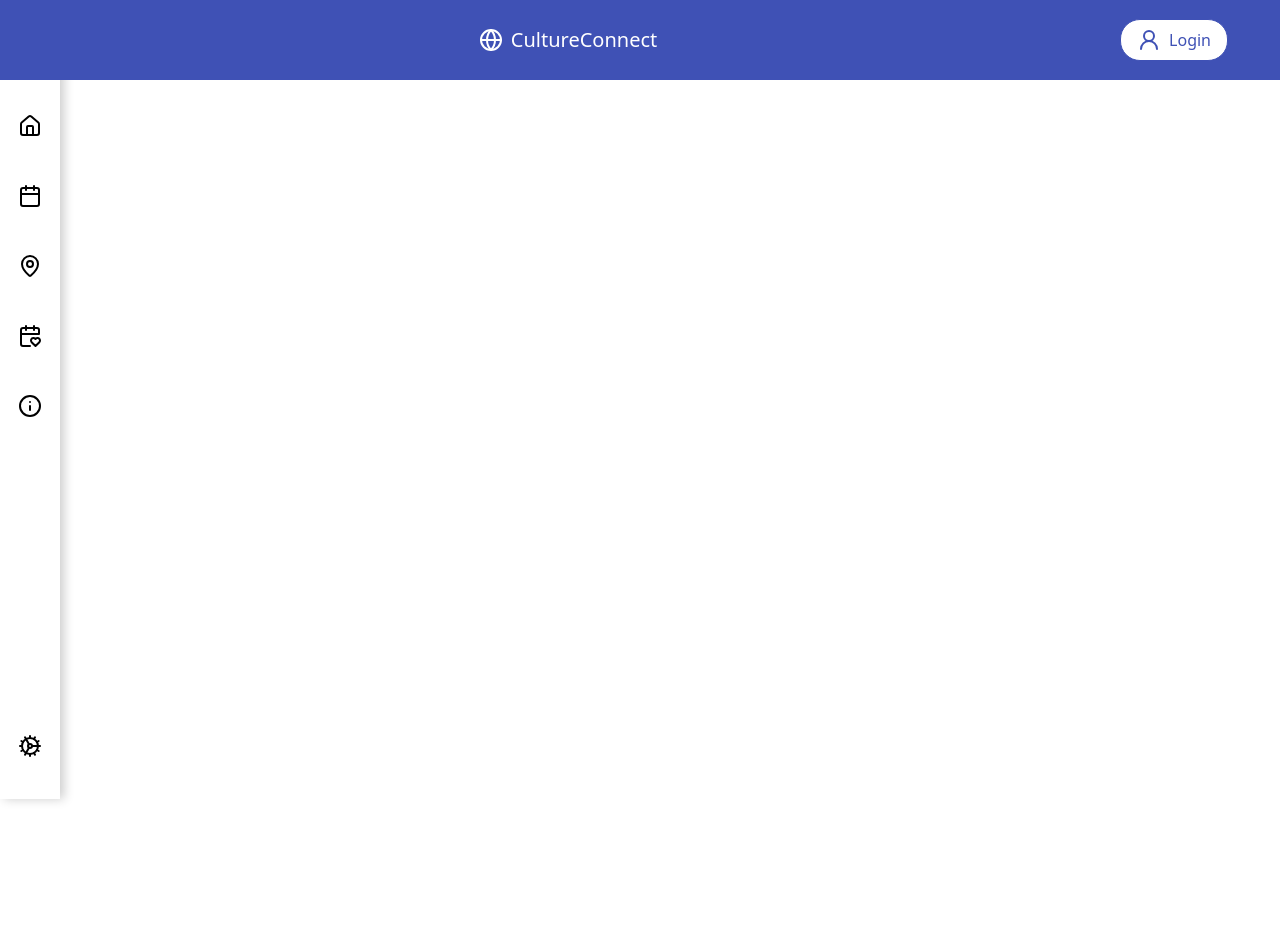
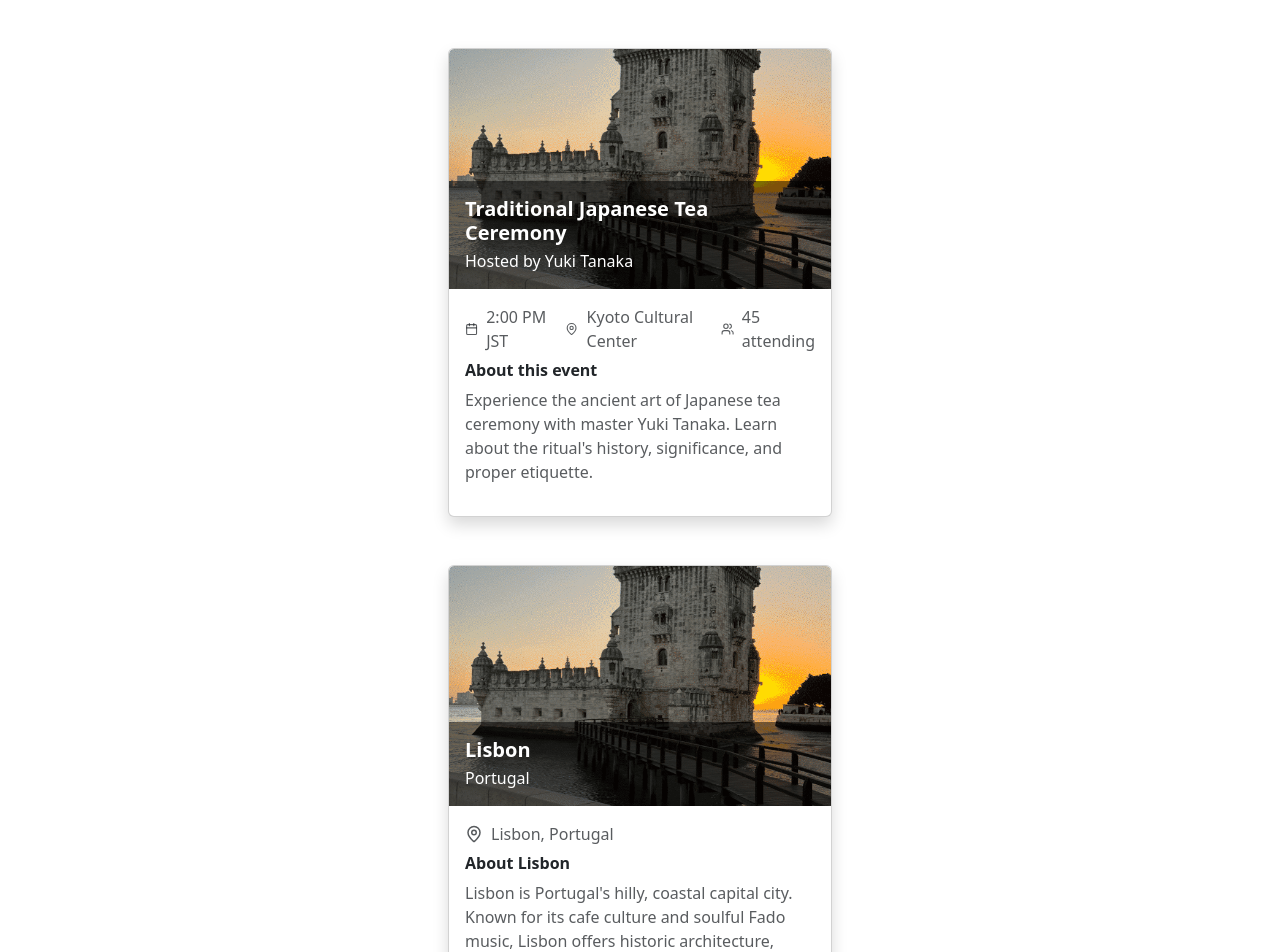
Before and after one commit to rrmaduro/HackTogether, a React app in the folder hacktogether-template/: page / in a window 1280 px wide. Shown: the top 952 px of the page. Before the commit the page ends 800 px from the top, so only its background shows below. Built offline with nearby package versions, Linux system fonts and the light colour scheme; the HTML template or start-up script is replaced by a standard one.

Commit message:
template cards

```diff
--- a/hacktogether-template/src/App.tsx
+++ b/hacktogether-template/src/App.tsx
@@ -1,12 +1,16 @@
 import React from 'react';
 import 'bootstrap/dist/css/bootstrap.min.css';
 import Navbar from './components/Navbar/mainNavbar';
+import Event from './components/Event/event';
+import Location from './components/Locations/locations';
+
 
 
 function App() {
   return (
     <div className="min-h-screen bg-gray-50">
-      <Navbar/>
+      <Event/>
+      <Location/>
     </div>
   );
 }
--- a/hacktogether-template/src/components/Event/event.tsx
+++ b/hacktogether-template/src/components/Event/event.tsx
@@ -1,17 +1,50 @@
 import React from 'react';
-import { CircleUserRound } from 'lucide-react';
+import { Calendar, MapPin, Users } from 'lucide-react';
+import eventImage from '../../assets/images/lisbon.png'; // Import the image
 
-export default function Event() {
+export default function EventCard() {
     return (
-    <nav className="container-fluid min-vh-100 d-flex align-items-center justify-content-center ">
-        <div className="bg-light p-5 rounded shadow ">
-            <div className="card-body">
-                <h5 className="card-title">Lisbon, Portugal</h5>
-                <h6 className="card-subtitle mb-2 text-body-secondary">Tiago Nunes</h6>
-                <p className="card-text">I'm looking for good food to try in Portugal.</p>
-                <p>2/nov 16:45</p>
+        <div className="container d-flex justify-content-center my-5">
+            <div
+                className="card shadow"
+                style={{ width: '24rem', maxHeight: '37.5rem', overflow: 'hidden' }} // Set max-height in rem
+            >
+                {/* Event Image with Overlay */}
+                <div className="position-relative">
+                    <img
+                        src={eventImage} // Use the imported image here
+                        className="card-img-top"
+                        alt="Event background"
+                        style={{ maxHeight: '15rem', objectFit: 'cover' }} // Limit image height to keep within card max-height
+                    />
+                    <div
+                        className="position-absolute bottom-0 start-0 w-100 text-white p-3"
+                        style={{ background: 'rgba(0, 0, 0, 0.5)' }}
+                    >
+                        <h5 className="fw-bold mb-1">Traditional Japanese Tea Ceremony</h5>
+                        <p className="mb-0">Hosted by Yuki Tanaka</p>
+                    </div>
+                </div>
+
+                {/* Event Details */}
+                <div className="card-body">
+                    <div className="d-flex align-items-center mb-2 text-muted">
+                        <Calendar className="me-2" size={18} />
+                        <span>2:00 PM JST</span>
+                        <MapPin className="ms-3 me-2" size={18} />
+                        <span>Kyoto Cultural Center</span>
+                        <Users className="ms-3 me-2" size={18} />
+                        <span>45 attending</span>
+                    </div>
+
+                    {/* Event Description */}
+                    <h6 className="fw-bold">About this event</h6>
+                    <p className="text-muted">
+                        Experience the ancient art of Japanese tea ceremony with master Yuki Tanaka.
+                        Learn about the ritual's history, significance, and proper etiquette.
+                    </p>
+                </div>
             </div>
         </div>
-    </nav>
     );
 }
--- a/hacktogether-template/src/components/Locations/locations.tsx
+++ b/hacktogether-template/src/components/Locations/locations.tsx
@@ -1,16 +1,47 @@
 import React from 'react';
-import { CircleUserRound } from 'lucide-react';
+import { MapPin } from 'lucide-react';
+import locationImage from '../../assets/images/lisbon.png'; // Import the image
 
-export default function Locations() {
+export default function LocationCard() {
     return (
-    <nav className="container-fluid min-vh-100 d-flex align-items-center justify-content-center ">
-        <div className="bg-light p-5 rounded shadow ">
-            <div className="card-body">
-                <h5 className="card-title">Lisbon</h5>
-                <h6 className="card-subtitle mb-2 text-body-secondary">Portugal</h6>
-                <p className="card-text">It's the capital of Portugal.</p>
+        <div className="container d-flex justify-content-center my-5">
+            <div
+                className="card shadow"
+                style={{ width: '24rem', maxHeight: '37.5rem', overflow: 'hidden' }} // Set max-height in rem
+            >
+                {/* Location Image with Overlay */}
+                <div className="position-relative">
+                    <img
+                        src={locationImage} // Use the imported image here
+                        className="card-img-top"
+                        alt="Location background"
+                        style={{ maxHeight: '15rem', objectFit: 'cover' }} // Limit image height to keep within card max-height
+                    />
+                    <div
+                        className="position-absolute bottom-0 start-0 w-100 text-white p-3"
+                        style={{ background: 'rgba(0, 0, 0, 0.5)' }}
+                    >
+                        <h5 className="fw-bold mb-1">Lisbon</h5> {/* City Name */}
+                        <p className="mb-0">Portugal</p> {/* Country */}
+                    </div>
+                </div>
+
+                {/* Location Details */}
+                <div className="card-body">
+                    <div className="d-flex align-items-center mb-2 text-muted">
+                        <MapPin className="me-2" size={18} />
+                        <span>Lisbon, Portugal</span> {/* Full Location */}
+                    </div>
+
+                    {/* City Description */}
+                    <h6 className="fw-bold">About Lisbon</h6>
+                    <p className="text-muted">
+                        Lisbon is Portugal's hilly, coastal capital city. Known for its cafe culture
+                        and soulful Fado music, Lisbon offers historic architecture, vibrant nightlife,
+                        and stunning coastal views.
+                    </p>
+                </div>
             </div>
         </div>
-    </nav>
     );
 }
```
Also changed, not shown: hacktogether-template/src/assets/images/lisbon.png (added).
